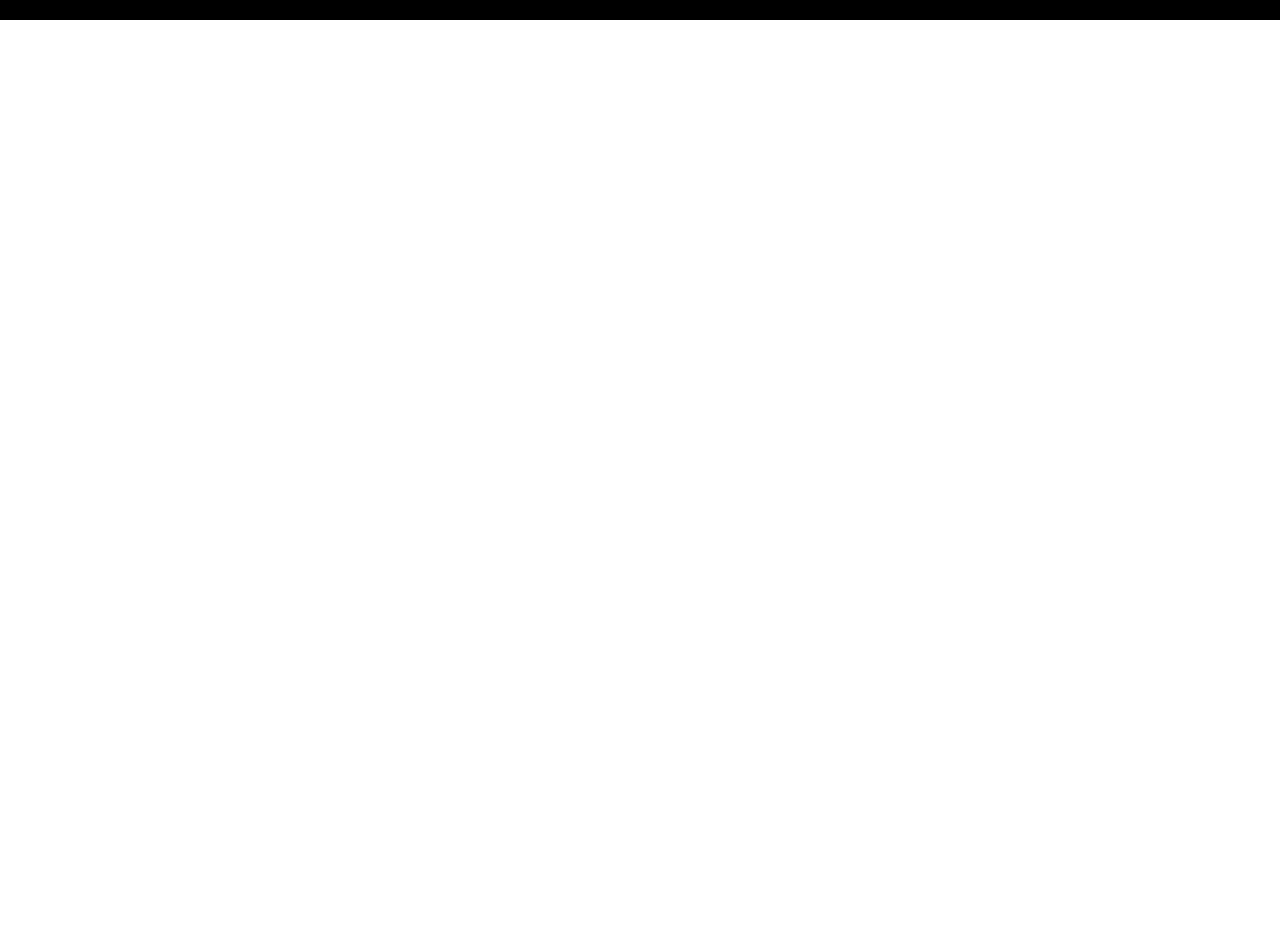
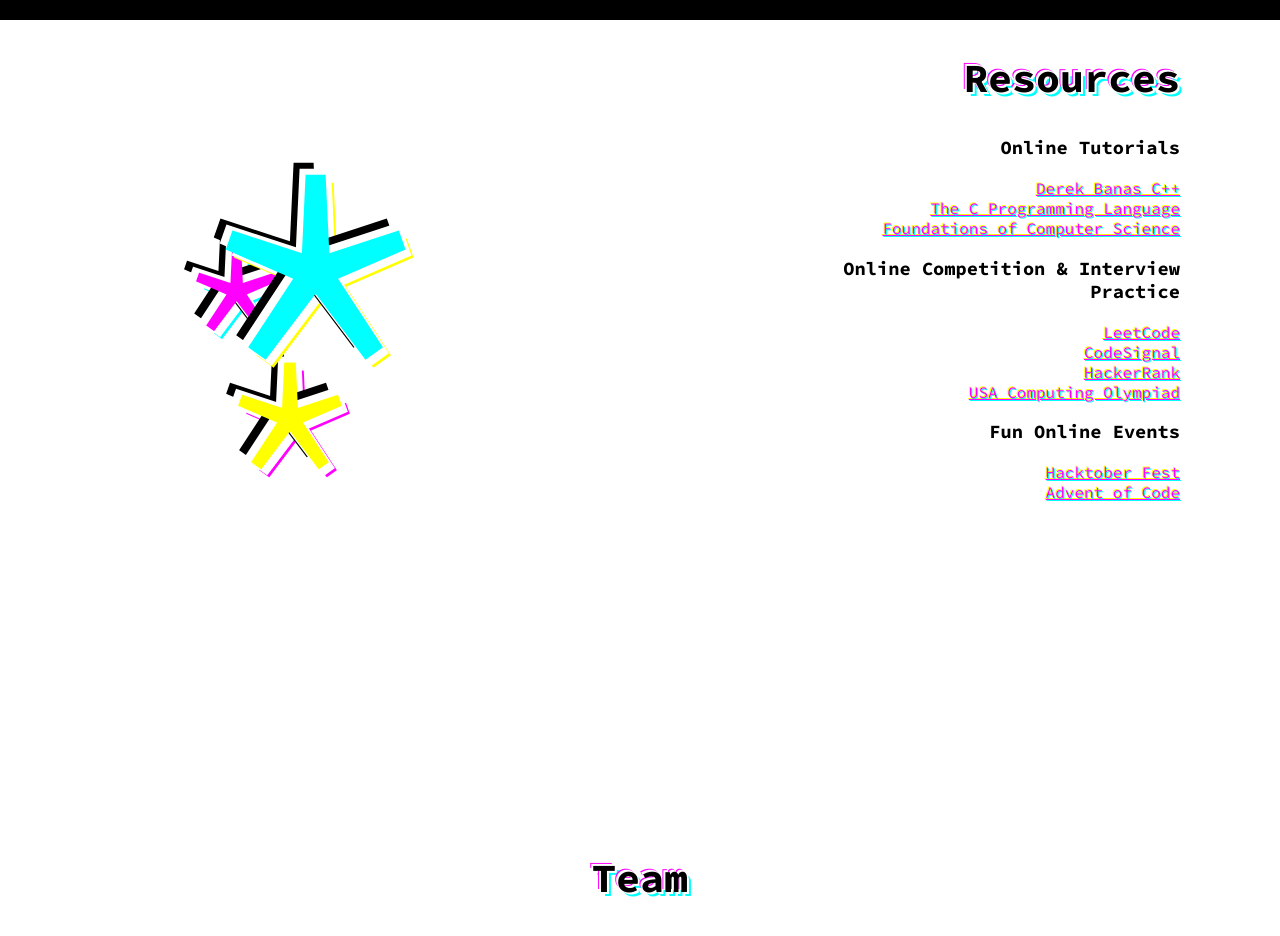
Before and after one commit to tams-cso/cso-website, a React (Create React App) app: page / in a window 1280 px wide. Shown: the part 780-1716 px from the top of the page. Before the commit the page ends 920 px from the top, so only its background shows below. Built offline with nearby package versions, Linux system fonts and the light colour scheme.

Commit message:
added resources

```diff
--- a/src/App.css
+++ b/src/App.css
@@ -29,6 +29,22 @@
   color: #61dafb;
 }
 
+a.nav {
+  text-shadow: none;
+}
+
+a {
+  color: magenta;
+  text-shadow: -1px -1px 0 yellow,
+               1px 1px 0 #0ff;
+}
+
+a:hover {
+  color: #000 !important;
+  text-shadow: -1px -1px 0 #fff, -2px -2px 0 #f0f,
+               1px 1px 0 #fff, 2px 2px 0 #0ff;
+}
+
 @keyframes App-logo-spin {
   from {
     transform: rotate(0deg);
@@ -37,3 +53,40 @@
     transform: rotate(360deg);
   }
 }
+
+@keyframes shiver {
+  0% {
+    left: -10px
+  }
+
+  50% {
+    left: 10px
+  }
+
+  100% {
+    left: -10px
+  }
+}
+
+section {
+  min-height: 100vh;
+}
+
+h2 {
+  color: #000;
+  font-size: calc(16px + 3vmin);
+  text-shadow: -2px -2px 0 #fff, -3px -3px 0 #f0f,
+               2px 2px 0 #fff, 4px 4px 0 #0ff;
+}
+
+.asterisks p {
+  animation: shiver 2s infinite ease-in-out;
+}
+
+.asterisks p:first-of-type {
+  animation-delay: -1.2s;
+}
+
+.asterisks p:last-of-type {
+  animation-delay: -.4s;
+}
--- a/src/App.js
+++ b/src/App.js
@@ -1,12 +1,15 @@
 import React, { Component } from 'react'
 import './App.css'
 import Header from './components/header'
+import Resources from './components/resources'
+import Team from './components/team'
 
 class App extends Component {
-  render = () =>  (
+  render = () => (
     <div className='App'>
       <Header />
-      <br /><br /><br /><br /><br /><br />
+      <Resources />
+      <Team />
     </div>
   )
 }
--- /dev/null
+++ b/src/components/asterisks.js
@@ -0,0 +1,33 @@
+import React from 'react';
+
+const Asterisks = () => (
+   <div style={{
+      position: 'absolute',
+      left: 200,
+      transform: 'scale(2)'
+   }} className='asterisks'>
+      <p style={{
+         fontSize: 'calc(40px + 10vmin)',
+         position: 'absolute',
+         color: 'yellow',
+         textShadow: '-3px -3px 0 #fff, -6px -6px 0 #000, 3px 3px 0 white, 4px 4px 0 magenta'
+      }}>*</p>
+      <p style={{
+         fontSize: 'calc(30px + 8vmin)',
+         position: 'absolute',
+         color: 'magenta',
+         left: -20,
+         top: -20,
+         textShadow: '-3px -3px 0 #fff, -6px -6px 0 #000, 3px 3px 0 white, 4px 4px 0 cyan'
+      }}>*</p>
+      <p style={{
+         fontSize: 'calc(80px + 16vmin)',
+         position: 'absolute',
+         color: 'cyan',
+         top: -220,
+         textShadow: '-3px -3px 0 #fff, -6px -6px 0 #000, 3px 3px 0 white, 4px 4px 0 yellow'
+      }}>*</p>
+   </div>
+);
+
+export default Asterisks;
--- a/src/components/header.js
+++ b/src/components/header.js
@@ -17,19 +17,19 @@
             },
             {
                href: '#',
-               text: 'team'
+               text: 'competitions'
+            },
+            {
+               href: '#resources',
+               text: 'resources'
             },
             {
                href: '#',
-               text: 'competitions'
-            },
-            {
-               href: '#',
-               text: 'projects'
+               text: 'team'
             }
          ]
       }
-  }
+   }
 
    componentDidMount = () => {
       window.addEventListener('scroll', this.handleScroll)
--- a/src/components/navigation.js
+++ b/src/components/navigation.js
@@ -21,6 +21,7 @@
                   style={{
                      textDecoration: 'none'
                   }}
+                  className='nav'
                >
                   <Text
                      color='magenta'
--- /dev/null
+++ b/src/components/resources.js
@@ -0,0 +1,31 @@
+import React from 'react';
+import resources from './resources.json';
+import Asterisks from './asterisks';
+
+const Resources = (props) => (
+   <div>
+      <Asterisks />
+      <section>
+         <div style={{ textAlign: 'right', right: '100px', maxWidth: '380px', position: 'absolute' }}>
+            <a name='resources' style={{ position: 'relative', top: -80 }}></a>
+            <h2>Resources</h2>
+            {
+               resources.sections.map(section => (
+                  <div>
+                     <h3>{ section.title }</h3>
+                     {
+                        section.links.map(resource => (
+                           <div>
+                              <a href={ resource.url }>{ resource.title }</a>
+                           </div>
+                        ))
+                     }
+                  </div>
+               ))
+            }
+         </div>
+      </section>
+   </div>
+)
+
+export default Resources;
--- /dev/null
+++ b/src/components/resources.json
@@ -0,0 +1,55 @@
+{
+   "sections": [
+      {
+         "title": "Online Tutorials",
+         "links": [
+            {
+               "title": "Derek Banas C++",
+               "url": "https://www.youtube.com/watch?v=DamuE8TM3xo&list=PLGLfVvz_LVvQ9S8YSV0iDsuEU8v11yP9M&ab_channel=DerekBanas"
+            },
+            {
+               "title": "The C Programming Language",
+               "url": "http://93.174.95.29/main/210000/35ac91713e4b5428f6311fca2ca9304e/Brian%20Kernighan%20and%20Dennis%20Ritchie%20-%20The%20C%20Programming%20Language-Prentice%20Hall%20PTR%20%281988%29.pdf"
+            },
+            {
+               "title": "Foundations of Computer Science",
+               "url": "http://infolab.stanford.edu/~ullman/focs.html"
+            }
+         ]
+      },
+      {
+         "title": "Online Competition & Interview Practice",
+         "links": [
+            {
+               "title": "LeetCode",
+               "url": "https://leetcode.com/"
+            },
+            {
+               "title": "CodeSignal",
+               "url": "https://app.codesignal.com/"
+            },
+            {
+               "title": "HackerRank",
+               "url": "https://www.hackerrank.com/"
+            },
+            {
+               "title": "USA Computing Olympiad",
+               "url": "http://usaco.org/"
+            }
+         ]
+      },
+      {
+         "title": "Fun Online Events",
+         "links": [
+            {
+               "title": "Hacktober Fest",
+               "url": "https://hacktoberfest.digitalocean.com/"
+            },
+            {
+               "title": "Advent of Code",
+               "url": "https://adventofcode.com/"
+            }
+         ]
+      }
+   ]
+}
--- /dev/null
+++ b/src/components/team.js
@@ -0,0 +1,11 @@
+import React from 'react';
+
+const Team = () => (
+   <div>
+      <section>
+         <h2>Team</h2>
+      </section>
+   </div>
+)
+
+export default Team;
--- /dev/null
+++ b/src/components/team.json
@@ -0,0 +1,22 @@
+[
+   {
+      "name": "Ben Taylor",
+      "role": "Competitions Coordinator & HackTAMS Organizer",
+      "image": "/images/ben.png"
+   },
+   {
+      "name": "Ben Sun",
+      "role": "President",
+      "image": "/images/ben2.png"
+   },
+   {
+      "name": "Eric Zhang",
+      "role": "Treasurer",
+      "image": "/images/eric.png"
+   },
+   {
+      "name": "Connie Wang",
+      "role": "Volunteer Coordinator",
+      "image": "/images/connie.png"
+   }
+]
--- a/src/components/top-navigation.js
+++ b/src/components/top-navigation.js
@@ -40,6 +40,7 @@
                      style={{
                         textDecoration: 'none'
                      }}
+                     className='nav'
                   >
                      <Text
                         color='magenta'
--- a/src/index.css
+++ b/src/index.css
@@ -1,8 +1,5 @@
 body {
   margin: 0;
-  font-family: -apple-system, BlinkMacSystemFont, "Segoe UI", "Roboto", "Oxygen",
-    "Ubuntu", "Cantarell", "Fira Sans", "Droid Sans", "Helvetica Neue",
-    sans-serif;
   -webkit-font-smoothing: antialiased;
   -moz-osx-font-smoothing: grayscale;
 }
```
Also changed, not shown: src/components/resources.css (added).
